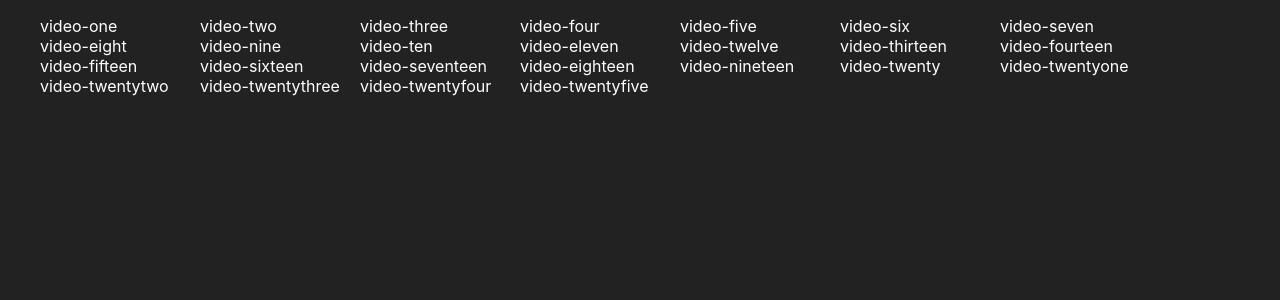
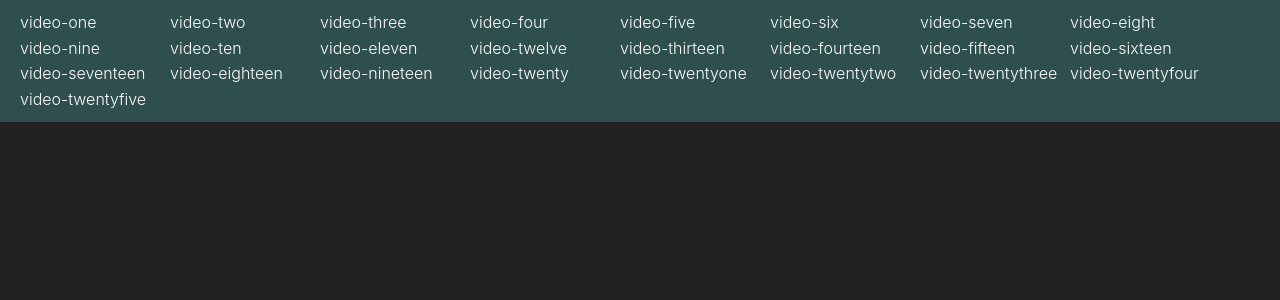
Before and after one commit to Joey-Robinson/react-shared-project, a React (Create React App) app: page / in a window 1280 px wide. Shown: the top 300 px of the page. Built offline with nearby package versions, Linux system fonts and the light colour scheme.

Commit message:
The answer is yes, you can do that. You can make a styles.js file and just export/import as needed

```diff
--- a/src/App.js
+++ b/src/App.js
@@ -1,19 +1,12 @@
 import React, { Component } from 'react';
 // import './App.css';
 import { videos } from './data/videos';
-
-const listStyle = {
-  color: 'white',
-  backgroundColor: 'inherit',
-  display: 'grid',
-  gridTemplateColumns: 'repeat(auto-fill, minmax(5rem, 10rem))',
-  listStyle: 'none'
-}
+import {listStyle, divGeneral } from './style'
 
 class App extends Component {
   render() {
     return (
-      <div className="App">
+      <div className="App" style={divGeneral}>
           <ul style={listStyle}>
             {/* Todo: Add an identifier to the video array so the className isn't awkward */}
           {videos.map((video, index) => (
--- a/src/index.css
+++ b/src/index.css
@@ -1,4 +1,6 @@
 body {
+  font-weight: 300;
+  line-height: 1.6;
   background: #222;
   margin: 0;
   padding: 0;
@@ -11,3 +13,16 @@ code {
   font-family: source-code-pro, Menlo, Monaco, Consolas, "Courier New",
     monospace;
 }
+
+*,
+*::before,
+*::after {
+  margin: 0;
+  padding: 0;
+  box-sizing: inherit;
+}
+
+html {
+  box-sizing: border-box;
+  font-size: 62.5%;
+}
--- /dev/null
+++ b/src/style.js
@@ -0,0 +1,13 @@
+export const listStyle = {
+  fontSize: '1.6rem',
+  color: 'white',
+  backgroundColor: 'inherit',
+  display: 'grid',
+  gridTemplateColumns: 'repeat(auto-fill, minmax(10rem, 15rem))',
+  listStyle: 'none',
+  padding: '1rem 2rem'
+}
+
+export const divGeneral = {
+  backgroundColor: '#2F4F4F'
+}
```
